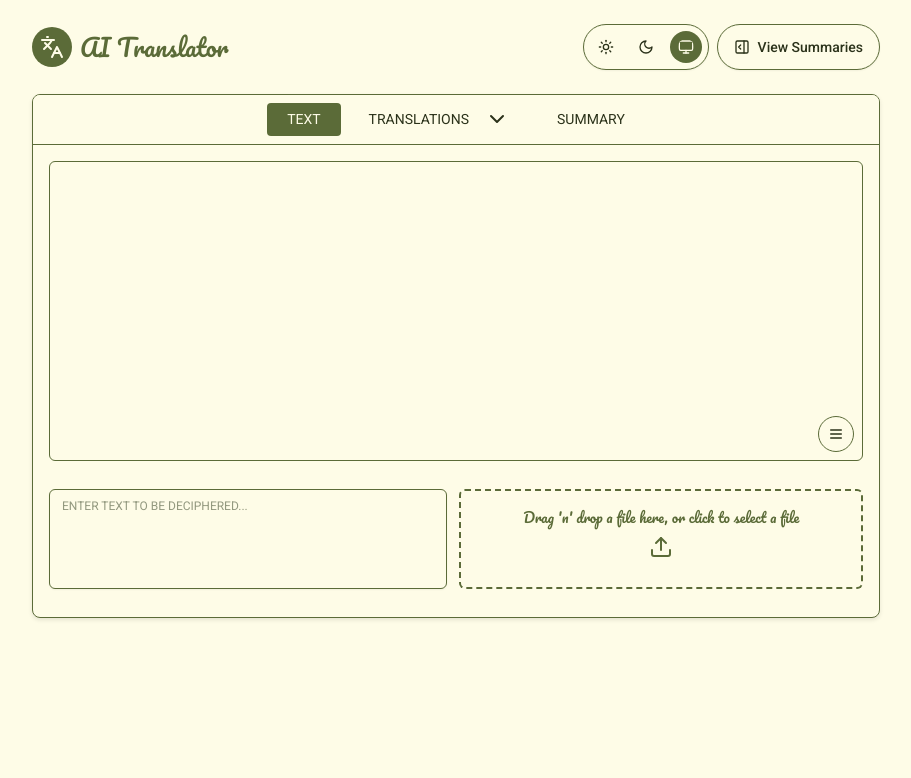
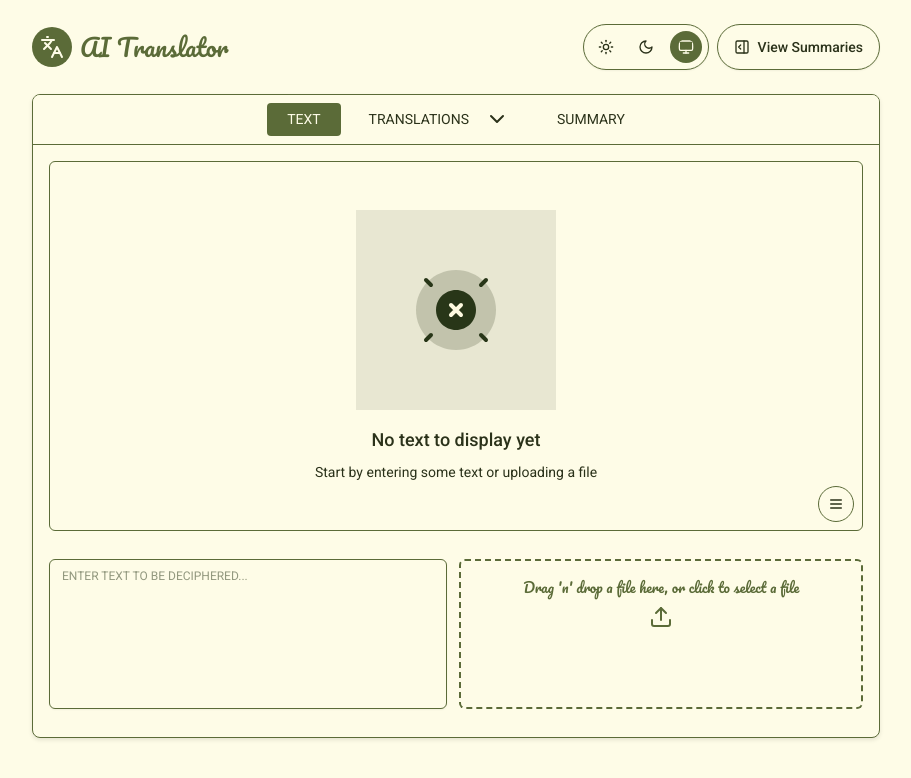
Before and after one commit to Muibeabuchi/AI-text-Interface, a React (Vite) app: page / in a window 1280 px wide. Shown: the top 778 px of the page, without its empty margins (184-1095 px from the left). Built offline with nearby package versions, Linux system fonts and the light colour scheme.

Commit message:
fix height issue in text-input and file upload component by adding a fixed heigh on the container flex element

```diff
--- a/src/components/file-upload.tsx
+++ b/src/components/file-upload.tsx
@@ -65,7 +65,7 @@ export function FileUpload({ onFileContent, hidden }: FileUploadProps) {
     <div
       {...getRootProps()}
       className={cn(
-        "p-4 text-center transition-colors w-full   duration-200 border-2 border-dashed rounded-md cursor-pointer border-primary hover:bg-accent/10",
+        "p-4 text-center transition-colors w-full h-full    duration-200 border-2 border-dashed rounded-md cursor-pointer border-primary hover:bg-accent/10",
         hidden && "hidden"
       )}
     >
--- a/src/components/translation-panel.tsx
+++ b/src/components/translation-panel.tsx
@@ -39,6 +39,7 @@ import {
   SelectValue,
 } from "./ui/select";
 import { useLanguageDetect } from "@/hooks/UseLanguageDetect";
+import { EmptyStateIllustration } from "./empty-state-illustration";
 // import { EmptyStateIllustration } from "./empty-state-illustration";
 // import { DeviceErrorIllustration } from "./error-state-illustration";
 
@@ -63,6 +64,7 @@ export function TranslationPanel({ onSummarize }: TranslationPanelProps) {
   const mode = useText((state) => state.mode);
   const handleMode = useText((state) => state.setMode);
   const addMessage = useText((state) => state.addMessage);
+  const activeMessage = useText((state) => state.activeMessage);
 
   const { googleAi, languageTagToHumanReadable } = useLanguageDetect();
 
@@ -251,13 +253,17 @@ export function TranslationPanel({ onSummarize }: TranslationPanelProps) {
               </div>
             ) : (
               <div className="p-4 min-h-[200px]">
+                {activeMessage ? (
+                  <p>{activeMessage.text}</p>
+                ) : (
+                  <EmptyStateIllustration />
+                )}
                 {/* {detectedLanguage && (
                   <p className="text-sm text-muted-foreground">
                     Detected language: {detectedLanguage}
                   </p>
                 )} */}
                 {/* <DeviceErrorIllustration /> */}
-                {/* <EmptyStateIllustration /> */}
               </div>
             )}
 
@@ -310,11 +316,11 @@ export function TranslationPanel({ onSummarize }: TranslationPanelProps) {
             </TooltipProvider>
           </div>
 
-          <div className="relative flex items-stretch w-full h-full gap-3 mt-4">
+          <div className="relative flex  w-full  h-full gap-3 mt-4  ">
             {/* {showFileUpload && !inputText ? (
             ) : ( */}
             {mode === "translation" ? null : (
-              <>
+              <div className="w-full  lg:h-[150px] h-[300px] flex items-stretch flex-col   lg:flex-row gap-3">
                 <Textarea
                   placeholder={
                     mode === "text"
@@ -325,7 +331,7 @@ export function TranslationPanel({ onSummarize }: TranslationPanelProps) {
                   onChange={(e) => {
                     setInputText(e.target.value);
                   }}
-                  className="w-full h-full  rounded-md placeholder:text-darkgreen/50 resize-none min-h-[100px] bg-background border-primary"
+                  className="w-full h-full items-stretch   rounded-md placeholder:text-darkgreen/50 resize-none bg-background border-primary"
                 />
 
                 <FileUpload
@@ -340,7 +346,7 @@ export function TranslationPanel({ onSummarize }: TranslationPanelProps) {
                   onClick={handleSubmit}
                   mode={mode}
                 />
-              </>
+              </div>
             )}
 
             {/* )} */}
```
